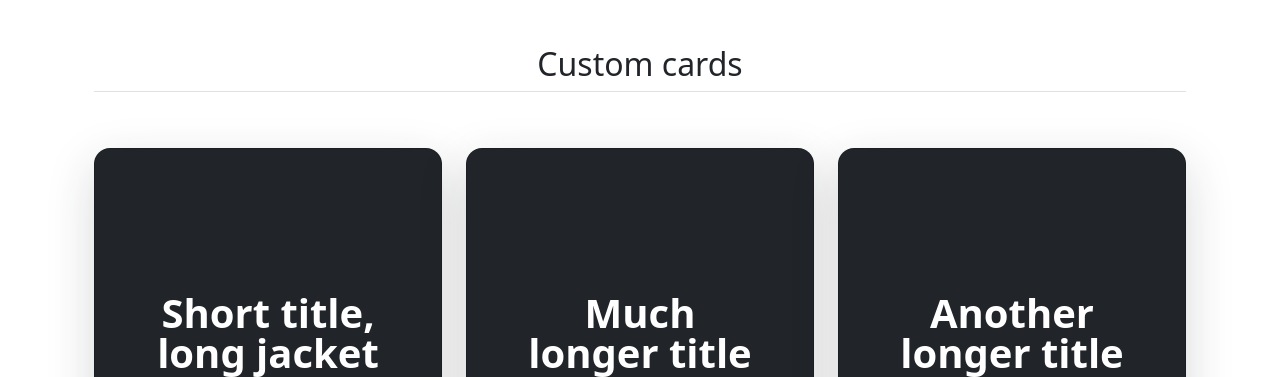
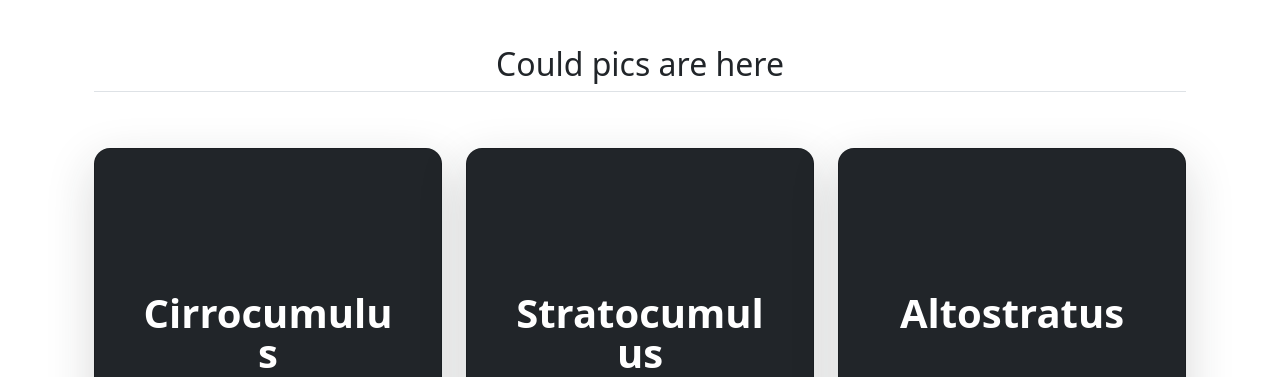
Before and after one commit to genarationth/assignment-Pimlanon, a plain HTML site: page index.html in a window 1280 px wide. Shown: the part 884-1261 px from the top of the page. Drawn offline with Linux system fonts and the light colour scheme.

Commit message:
edit text in feature

```diff
--- a/index.html
+++ b/index.html
@@ -52,13 +52,13 @@
 
 <!-- add feature -->
 <div class="container px-4 py-5" id="custom-cards">
-    <h2 class="pb-2 border-bottom">Custom cards</h2>
+    <h2 class="pb-2 border-bottom">Could pics are here</h2>
 
     <div class="row row-cols-1 row-cols-lg-3 align-items-stretch g-4 py-5">
       <div class="col">
         <div class="card card-cover h-100 overflow-hidden text-bg-dark rounded-4 shadow-lg" style="background-image: url('unsplash-photo-1.jpg');">
           <div class="d-flex flex-column h-100 p-5 pb-3 text-white text-shadow-1">
-            <h3 class="pt-5 mt-5 mb-4 display-6 lh-1 fw-bold">Short title, long jacket</h3>
+            <h3 class="pt-5 mt-5 mb-4 display-6 lh-1 fw-bold">Cirrocumulus</h3>
             <ul class="d-flex list-unstyled mt-auto">
               <li class="me-auto">
                 <img src="https://github.com/twbs.png" alt="Bootstrap" width="32" height="32" class="rounded-circle border border-white">
@@ -79,7 +79,7 @@
       <div class="col">
         <div class="card card-cover h-100 overflow-hidden text-bg-dark rounded-4 shadow-lg" style="background-image: url('unsplash-photo-2.jpg');">
           <div class="d-flex flex-column h-100 p-5 pb-3 text-white text-shadow-1">
-            <h3 class="pt-5 mt-5 mb-4 display-6 lh-1 fw-bold">Much longer title that wraps to multiple lines</h3>
+            <h3 class="pt-5 mt-5 mb-4 display-6 lh-1 fw-bold">Stratocumulus</h3>
             <ul class="d-flex list-unstyled mt-auto">
               <li class="me-auto">
                 <img src="https://github.com/twbs.png" alt="Bootstrap" width="32" height="32" class="rounded-circle border border-white">
@@ -100,7 +100,7 @@
       <div class="col">
         <div class="card card-cover h-100 overflow-hidden text-bg-dark rounded-4 shadow-lg" style="background-image: url('unsplash-photo-3.jpg');">
           <div class="d-flex flex-column h-100 p-5 pb-3 text-shadow-1">
-            <h3 class="pt-5 mt-5 mb-4 display-6 lh-1 fw-bold">Another longer title belongs here</h3>
+            <h3 class="pt-5 mt-5 mb-4 display-6 lh-1 fw-bold">Altostratus</h3>
             <ul class="d-flex list-unstyled mt-auto">
               <li class="me-auto">
                 <img src="https://github.com/twbs.png" alt="Bootstrap" width="32" height="32" class="rounded-circle border border-white">
```
